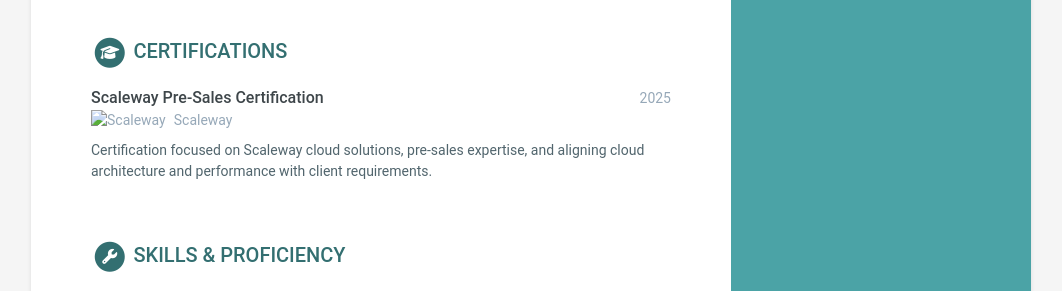
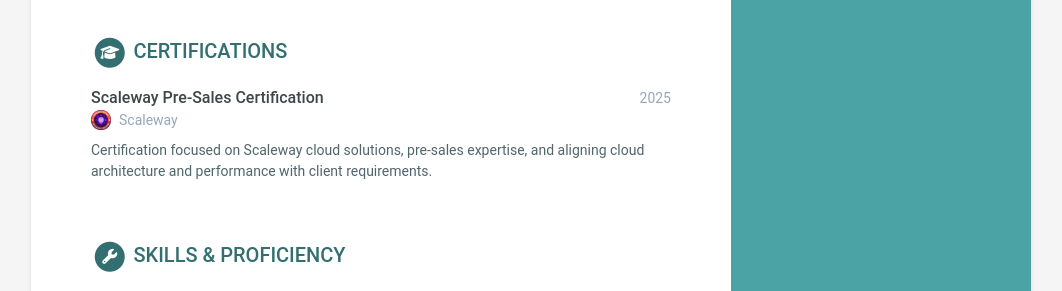
Before and after one commit to didier-segura/digital-cv, a Jekyll site: the page built from index.html, in a window 1280 px wide. Shown: the part 2151-2442 px from the top of the page, without its empty margins (109-1171 px from the left). Built offline with Jekyll 4.4.1, drawn with Linux system fonts in a browser that asks for light colours.

Commit message:
+ Update logo certification path

```diff
--- a/_includes/certifications.html
+++ b/_includes/certifications.html
@@ -23,7 +23,7 @@
       <div class="second-upper-row">
         <div class="cert-org">
           {% if certifications.logo %}
-            <img class="cert-logo" src="{{ '/assets/images/' | append: certifications.logo }}" alt="{{ certifications.organization }}">
+            <img class="cert-logo" src="{{ '/assets/img/' | append: certifications.logo }}" alt="{{ certifications.organization }}">
           {% endif %}
           {{ certifications.organization }} {% if certifications.credentialid %}
           ({{ certifications.credentialid }}) {% endif %}
```
